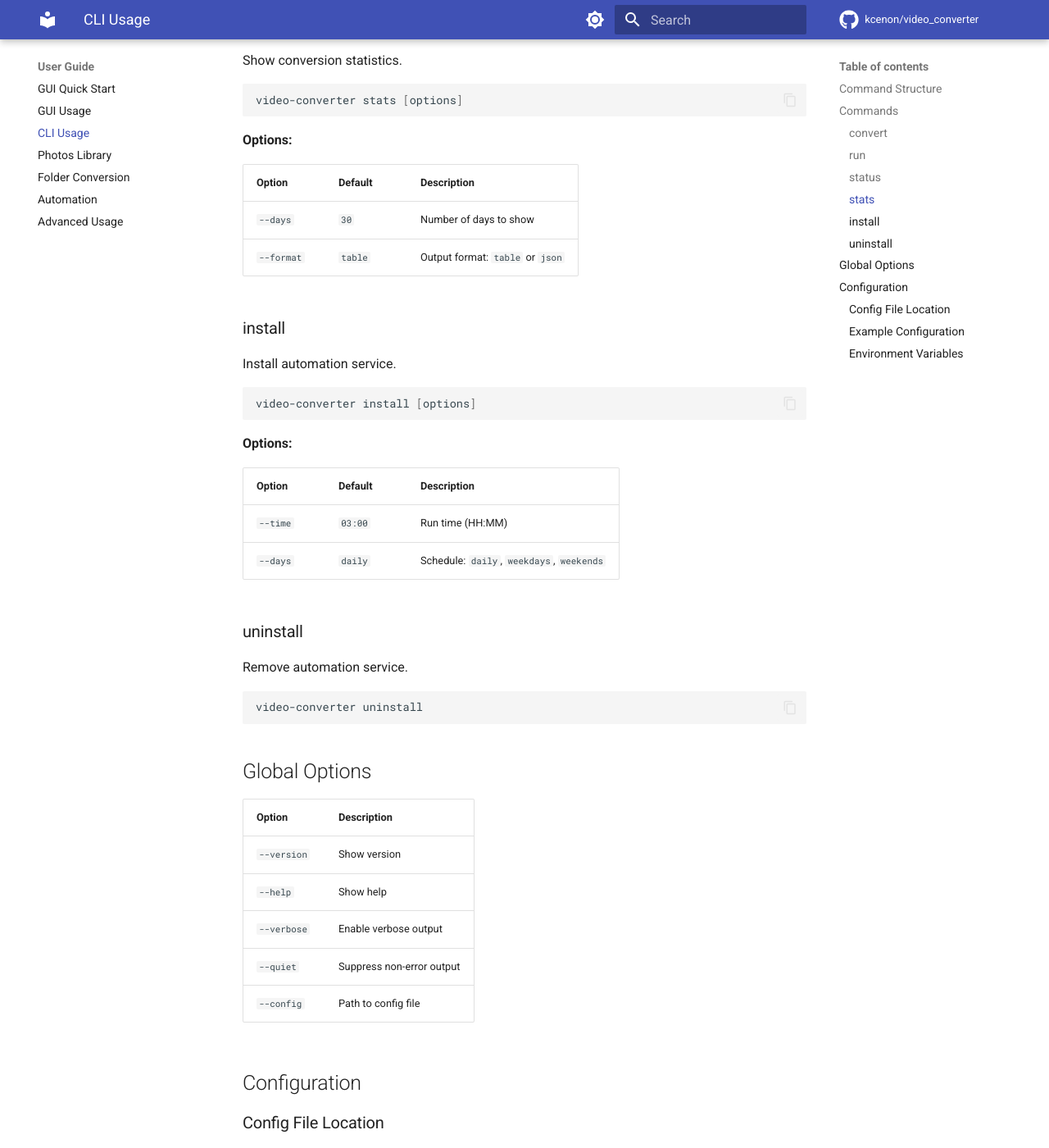
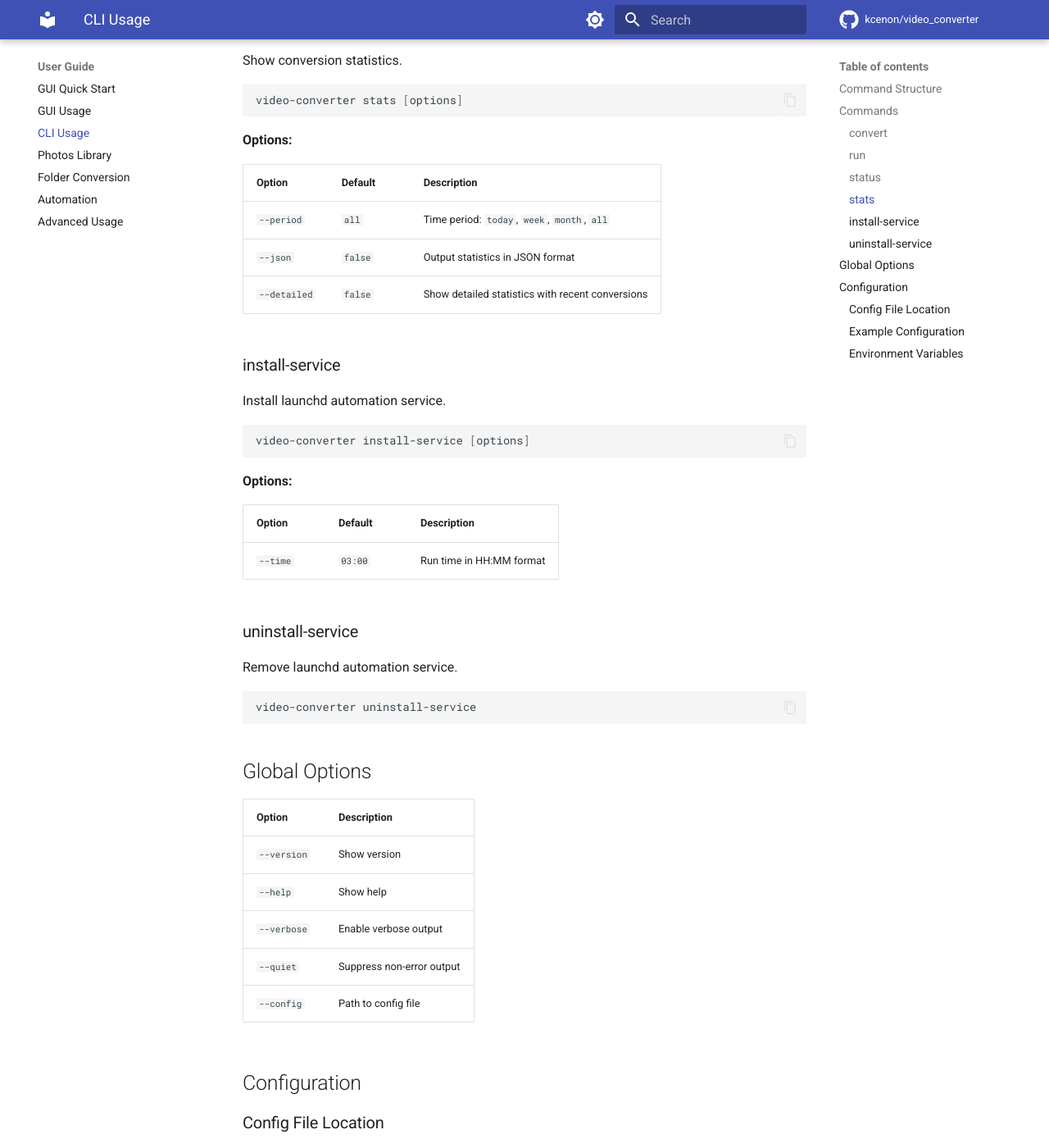
Before and after one commit to kcenon/video_converter, an MkDocs documentation site: the page built from docs/guides/cli-usage.md, in a window 1280 px wide and 1400 px high, scrolled down 2417 px. Shown: the whole window at 82% size. Built offline with MkDocs 1.6.1 and Material for MkDocs 9.7.7, drawn with Linux system fonts in a browser that asks for light colours; comment, search, counter and statistics services are not loaded; the version menu is left out.

Commit message:
docs: fix stats and service command options
- Change --days to --period for stats command
- Change --format to --json flag
- Rename install to install-service
- Rename uninstall to uninstall-service

Fixes #214

````diff
--- a/docs/guides/cli-usage.md
+++ b/docs/guides/cli-usage.md
@@ -106,30 +106,30 @@ video-converter stats [options]
 
 | Option | Default | Description |
 |--------|---------|-------------|
-| `--days` | `30` | Number of days to show |
-| `--format` | `table` | Output format: `table` or `json` |
+| `--period` | `all` | Time period: `today`, `week`, `month`, `all` |
+| `--json` | `false` | Output statistics in JSON format |
+| `--detailed` | `false` | Show detailed statistics with recent conversions |
 
-### install
+### install-service
 
-Install automation service.
+Install launchd automation service.
 
 ```bash
-video-converter install [options]
+video-converter install-service [options]
 ```
 
 **Options:**
 
 | Option | Default | Description |
 |--------|---------|-------------|
-| `--time` | `03:00` | Run time (HH:MM) |
-| `--days` | `daily` | Schedule: `daily`, `weekdays`, `weekends` |
+| `--time` | `03:00` | Run time in HH:MM format |
 
-### uninstall
+### uninstall-service
 
-Remove automation service.
+Remove launchd automation service.
 
 ```bash
-video-converter uninstall
+video-converter uninstall-service
 ```
 
 ## Global Options
````
